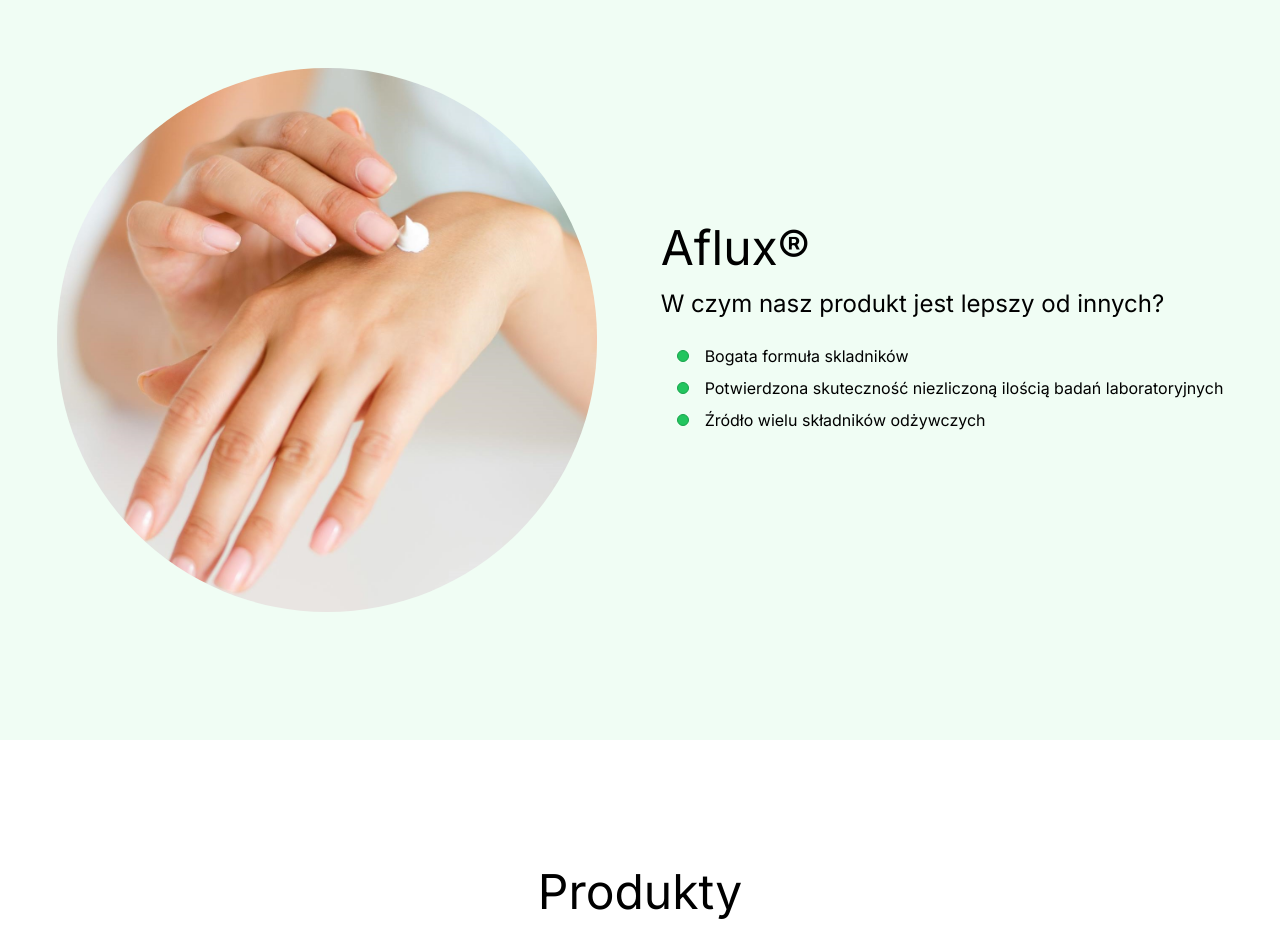
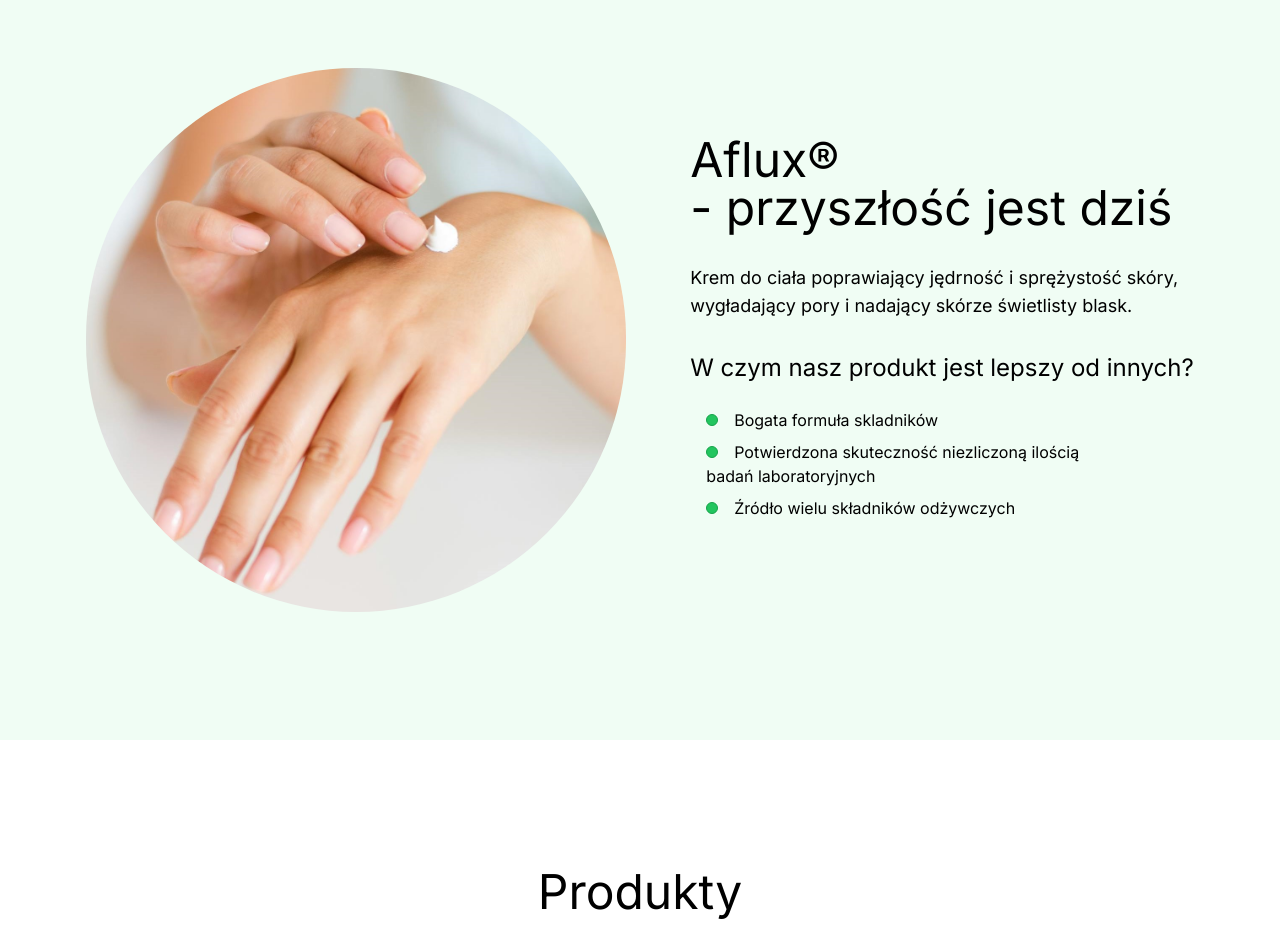
Before and after one commit to goldipl/aflux-next, a Next.js app: page / in a window 1280 px wide. Shown: the part 860-1793 px from the top of the page. Built offline with nearby package versions, Linux system fonts and the light colour scheme.

Commit message:
add another paragraph and correct margins

```diff
--- a/src/components/AfluxInfo/AfluxInfo.tsx
+++ b/src/components/AfluxInfo/AfluxInfo.tsx
@@ -15,7 +15,13 @@
           />
         </div>
         <div className="flex flex-col ml-16">
-          <h1 className="text-5xl mb-4">Aflux®</h1>
+          <h1 className="text-5xl mb-8">
+            Aflux® <br></br>- przyszłość jest dziś
+          </h1>
+          <p className="text-lg mb-8">
+            Krem do ciała poprawiający jędrność i sprężystość skóry, <br></br>
+            wygładający pory i nadający skórze świetlisty blask.
+          </p>
           <h2 className="text-2xl">
             W czym nasz produkt jest lepszy od innych?
           </h2>
@@ -30,7 +36,8 @@
               className="relative my-2 before:inline-block before:w-3 before:h-3 before:mr-4
             before:bg-green-500 before:rounded-full before:border before:border-green-600"
             >
-              Potwierdzona skuteczność niezliczoną ilością badań laboratoryjnych
+              Potwierdzona skuteczność niezliczoną ilością <br></br>badań
+              laboratoryjnych
             </li>
             <li
               className="relative my-2 before:inline-block before:w-3 before:h-3 before:mr-4
```
